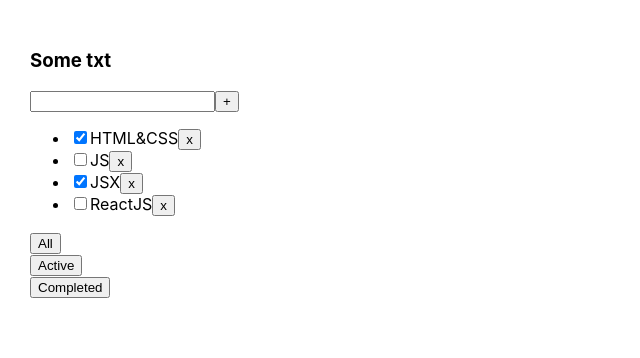
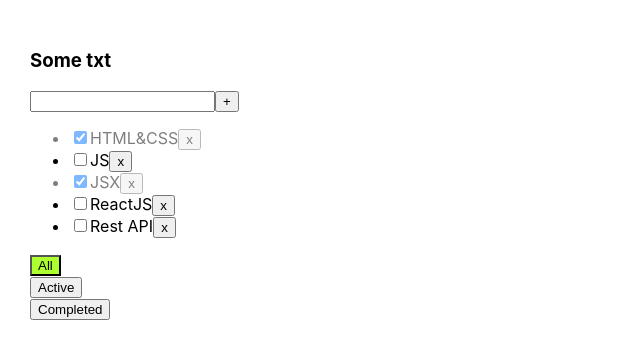
Before and after one commit to fanur56/ToDo_list, a React (Create React App) app: page / in a window 1280 px wide. Shown: the top 358 px of the page, without its empty margins (0-640 px from the left). Built offline with nearby package versions, Linux system fonts and the light colour scheme.

Commit message:
Added: -the ability to mark checkboxes; -error for text input; -marker for active button; -style for completed tasks/

```diff
--- a/src/App.css
+++ b/src/App.css
@@ -6,3 +6,19 @@
 .App > div {
   margin-right: 50px;
 }
+
+.error {
+  border: red 1px solid;
+}
+
+.error-message {
+  color: red;
+}
+
+.active-filter {
+  background-color: greenyellow;
+}
+
+.isDone{
+  opacity: 0.5;
+}
--- a/src/App.tsx
+++ b/src/App.tsx
@@ -1,31 +1,27 @@
 import React, {useState} from 'react';
 import './App.css';
-import {TasksPropsType, Todolist} from "./Todolist";
+import {TasksType, Todolist} from "./Todolist";
 import {v1} from "uuid";
+
 export type filterValueType = 'All' | 'Active' | 'Completed';
+
 function App() {
-    /*let tasks = [
-        { id: 1, title: "HTML&CSS", isDone: true },
-        { id: 2, title: "JS", isDone: true },
-        { id: 3, title: "JSX", isDone: true },
-        { id: 4, title: "ReactJS", isDone: false }
-    ]*/
 
-    let [tasks, setTasks] = useState<Array<TasksPropsType>>([
+    let [tasks, setTasks] = useState<Array<TasksType>>([
         {id: v1(), title: "HTML&CSS", isDone: true},
         {id: v1(), title: "JS", isDone: false},
         {id: v1(), title: "JSX", isDone: true},
         {id: v1(), title: "ReactJS", isDone: false},
-
+        {id: v1(), title: "Rest API", isDone: false},
     ])
-
-    const addTask = (newTitle:string) => {
-        const newTask = {id: v1(), title: newTitle, isDone: false}
-        setTasks([newTask, ...tasks])
-    }
 
     let [filterValue, setFilterValue] = useState<filterValueType>('All')
 
+    const addTask = (newTitle: string) => {
+        const newTask = {id: v1(), title: newTitle, isDone: false}
+        let newTasks = [newTask, ...tasks]
+        setTasks(newTasks)
+    }
 
     const removeTask = (taskId: string) => {
         tasks = tasks.filter((el) => el.id !== taskId)
@@ -34,6 +30,10 @@
 
     const changeFilter = (filterValue: filterValueType) => {
         setFilterValue(filterValue)
+    }
+
+    const changeCheckbox = (taskId: string, value: boolean) => {
+        setTasks(tasks.map(el => el.id === taskId ? {...el, isDone: value} : el))
     }
 
     let filteredTask = tasks
@@ -47,11 +47,13 @@
     return (
         <div className="App">
             <Todolist
+                changeCheckbox={changeCheckbox}
                 title={'Some txt'}
                 tasks={filteredTask}
                 removeTask={removeTask}
                 changeFilter={changeFilter}
                 addTask={addTask}
+                filterValue={filterValue}
             />
         </div>
     );
--- a/src/Components/Button.tsx
+++ b/src/Components/Button.tsx
@@ -1,8 +1,10 @@
 import React from "react";
+import {filterValueType} from "../App";
 
 type ButtonPropsType = {
     name:string
     callBack:()=>void
+    filterValue:filterValueType
 }
 
 export const Button = (props:ButtonPropsType)=> {
@@ -11,7 +13,7 @@
     }
     return (
         <div>
-            <button onClick={onClickHandler}>{props.name}</button>
+            <button className={props.filterValue===props.name ? "active-filter" : ""} onClick={onClickHandler}>{props.name}</button>
         </div>
     )
 }
--- a/src/Todolist.tsx
+++ b/src/Todolist.tsx
@@ -4,75 +4,76 @@
 
 type TodolistPropsType = {
     title: string
-    tasks: Array<TasksPropsType>
-    removeTask:(id: string)=>void
-    changeFilter: (filterValue: filterValueType)=>void
-    addTask: (newTitle:string)=>void
+    tasks: Array<TasksType>
+    removeTask: (id: string) => void
+    changeFilter: (filterValue: filterValueType) => void
+    addTask: (newTitle: string) => void
+    changeCheckbox: (elId: string, value: boolean) => void
+    filterValue: filterValueType
 }
 
-export type TasksPropsType = {
+export type TasksType = {
     id: string,
     title: string,
     isDone: boolean,
+
 }
 
 export const Todolist = (props: TodolistPropsType) => {
 
     let [newTitle, setNewTitle] = useState('')
+    let [error, setError] = useState<string | null>(null)
 
     const addTaskHandler = () => {
-        props.addTask(newTitle)
-        setNewTitle('')
+        if (newTitle.trim() !== '') {
+            props.addTask(newTitle)
+            setNewTitle('')
+        } else {
+            setError("Title is required")
+        }
     }
 
-    const onChangeHandler = (event:ChangeEvent<HTMLInputElement>) => {
+    const onChangeHandler = (event: ChangeEvent<HTMLInputElement>) => {
         setNewTitle(event.currentTarget.value)
     }
 
-    const onKeyDownHandler = (event:KeyboardEvent<HTMLInputElement>) => {
-        if (event.key==='Enter') {
+    const onKeyDownHandler = (event: KeyboardEvent<HTMLInputElement>) => {
+        setError(null)
+        if (event.key === 'Enter') {
             addTaskHandler()
         }
     }
 
-    /*const allChangeFilterHandler = () => {
-        props.changeFilter('All')
-    }
-
-    const activeChangeFilterHandler = () => {
-        props.changeFilter('Active')
-    }
-
-    const completedChangeFilterHandler = () => {
-        props.changeFilter('Completed')
-    }*/
-
-    const universalChangeFilterHandler = (value:filterValueType) => {
+    const universalChangeFilterHandler = (value: filterValueType) => {
         props.changeFilter(value)
     }
 
     const removeTaskHandler = (elID: string) => {
-            props.removeTask(elID)
-        }
+        props.removeTask(elID)
+    }
+
+    const ChangeCheckboxHandler = (elID: string, eventValue: boolean) => {
+        props.changeCheckbox(elID, eventValue)
+    }
 
     return (
         <div>
             <h3>{props.title}</h3>
             <div>
-                <input value={newTitle} onChange={onChangeHandler} onKeyDown={onKeyDownHandler}/>
+                <input className={error ? "error" : ""} value={newTitle} onChange={onChangeHandler}
+                       onKeyDown={onKeyDownHandler}/>
                 <button onClick={addTaskHandler}>+</button>
+                {error && <div className="error-message">{error}</div>}
             </div>
             <ul>
                 {
                     props.tasks.map((el) => {
-                        /*const removeTaskHandler = () => {
-                            props.removeTask(el.id)
-                        }*/
                         return (
-                            <li>
-                                <input type="checkbox" checked={el.isDone}/>
+                            <li key={el.id} className={el.isDone ? "isDone" : ""}>
+                                <input type="checkbox" checked={el.isDone}
+                                       onChange={(event: ChangeEvent<HTMLInputElement>) => ChangeCheckboxHandler(el.id, event.currentTarget.checked)}/>
                                 <span>{el.title}</span>
-                                <button onClick={()=>removeTaskHandler(el.id)}>x</button>
+                                <button onClick={() => removeTaskHandler(el.id)}>x</button>
                             </li>
 
                         )
@@ -81,15 +82,12 @@
 
             </ul>
             <div>
-                {/*<button onClick={allChangeFilterHandler}>All</button>
-                <button onClick={activeChangeFilterHandler}>Active</button>
-                <button onClick={completedChangeFilterHandler}>Completed</button>*/}
-                {/*<button onClick={()=>universalChangeFilterHandler('All')}>All</button>
-                <button onClick={()=>universalChangeFilterHandler('Active')}>Active</button>
-                <button onClick={()=>universalChangeFilterHandler('Completed')}>Completed</button>*/}
-                <Button name={'All'} callBack={()=>universalChangeFilterHandler('All')}/>
-                <Button name={'Active'} callBack={()=>universalChangeFilterHandler('Active')}/>
-                <Button name={'Completed'} callBack={()=>universalChangeFilterHandler('Completed')}/>
+                <Button filterValue={props.filterValue} name={'All'}
+                        callBack={() => universalChangeFilterHandler('All')}/>
+                <Button filterValue={props.filterValue} name={'Active'}
+                        callBack={() => universalChangeFilterHandler('Active')}/>
+                <Button filterValue={props.filterValue} name={'Completed'}
+                        callBack={() => universalChangeFilterHandler('Completed')}/>
             </div>
         </div>
     )
```
Also changed, not shown: src/Components/CheckBox.tsx (added, +21 -0 lines), src/Components/App.module.css (added).
